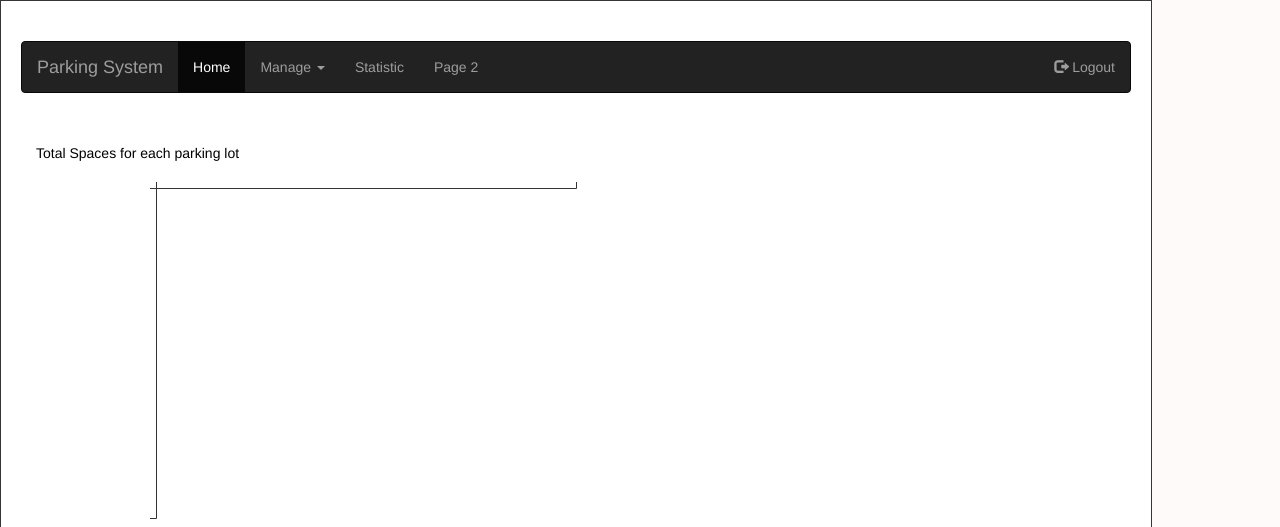
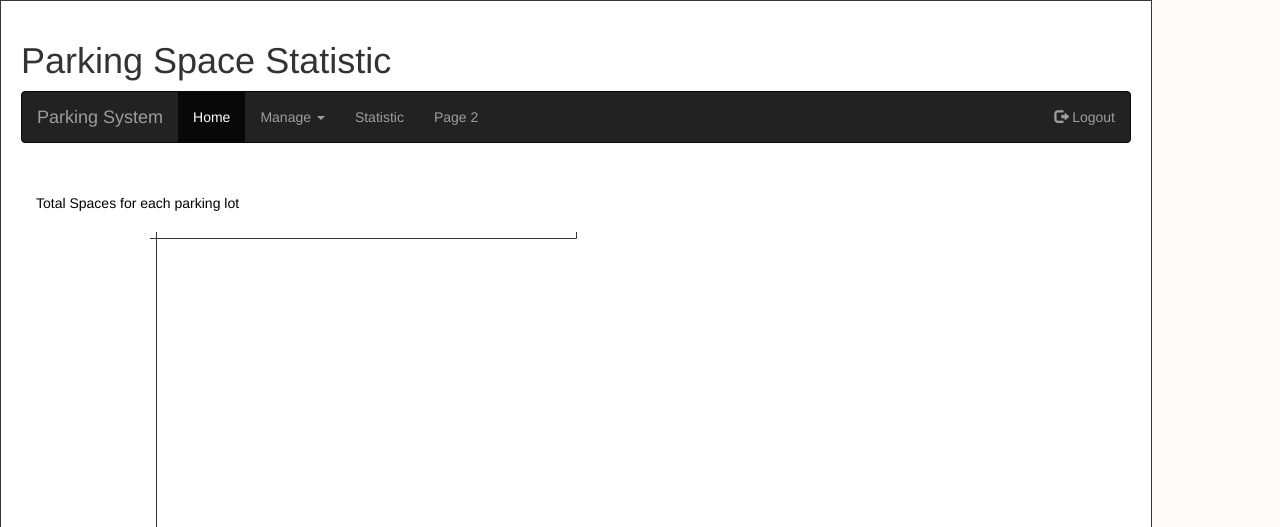
Before and after one commit to weihanlin/csis3280-project, a PHP site: page /ShowStats.php in a window 1280 px wide. Shown: the top 527 px of the page. Run offline with PHP 8.4, Linux system fonts and the light colour scheme; data that the repository does not hold is empty.

Commit message:
[Location&Space] Add page title for ShowStats

```diff
--- a/ShowStats.php
+++ b/ShowStats.php
@@ -2,6 +2,8 @@
 require_once ("inc/config.inc.php");
 require_once ("inc/Entity/Page.class.php");
 
+
+Page::$title="Parking Space Statistic";
 Page::header();
 
 
```
